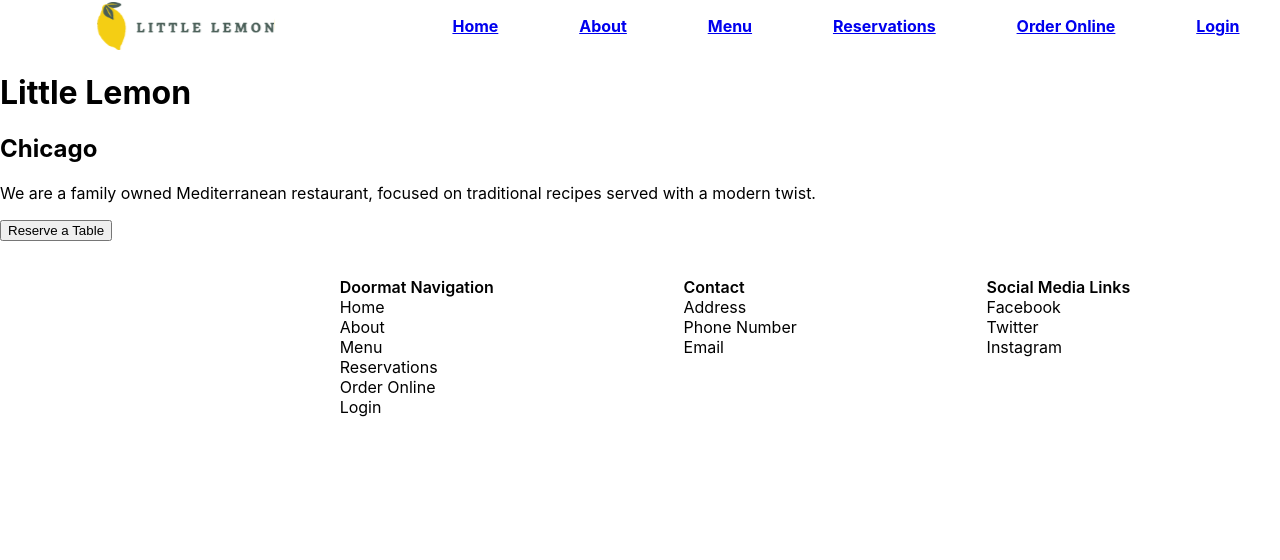
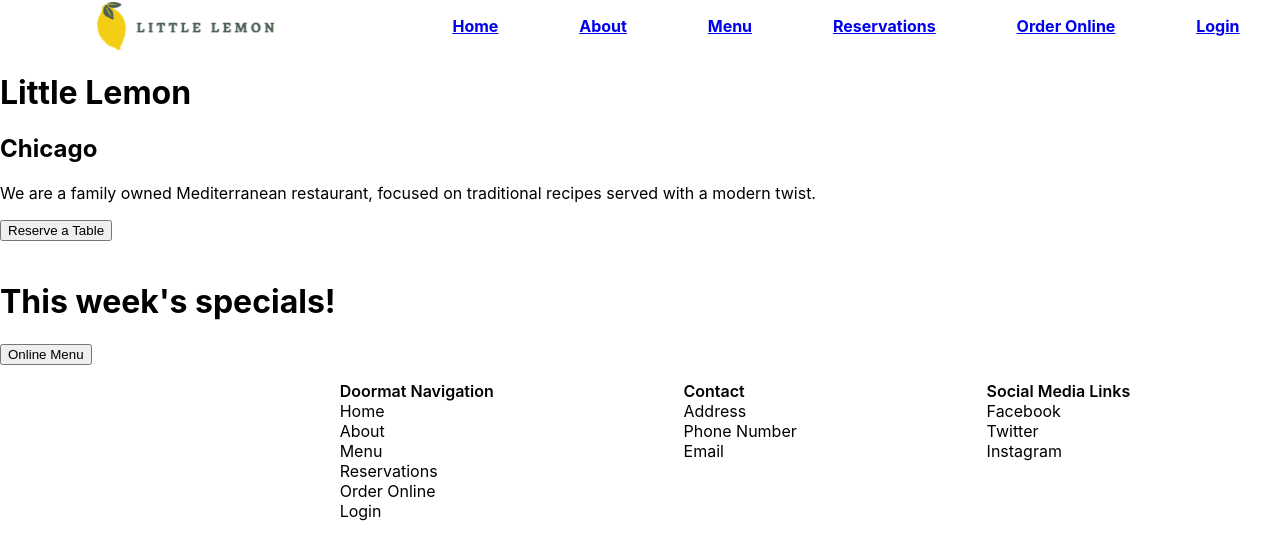
Before and after one commit to kabocha23/little-lemon, a React (Create React App) app: page /specials in a window 1280 px wide. Shown: the top 560 px of the page. Built offline with nearby package versions, Linux system fonts and the light colour scheme.

Commit message:
added basic content and structure

```diff
--- a/src/components/Specials/Specials.js
+++ b/src/components/Specials/Specials.js
@@ -1,7 +1,15 @@
 import "./Specials.css";
 
 function Specials() {
-  return <></>;
+  return (
+    <div className="specials-container">
+      <div className="specials-head">
+        <h1>This week's specials!</h1>
+        <button>Online Menu</button>
+      </div>
+      <div className="specials-main"></div>
+    </div>
+  );
 }
 
 export default Specials;
```
